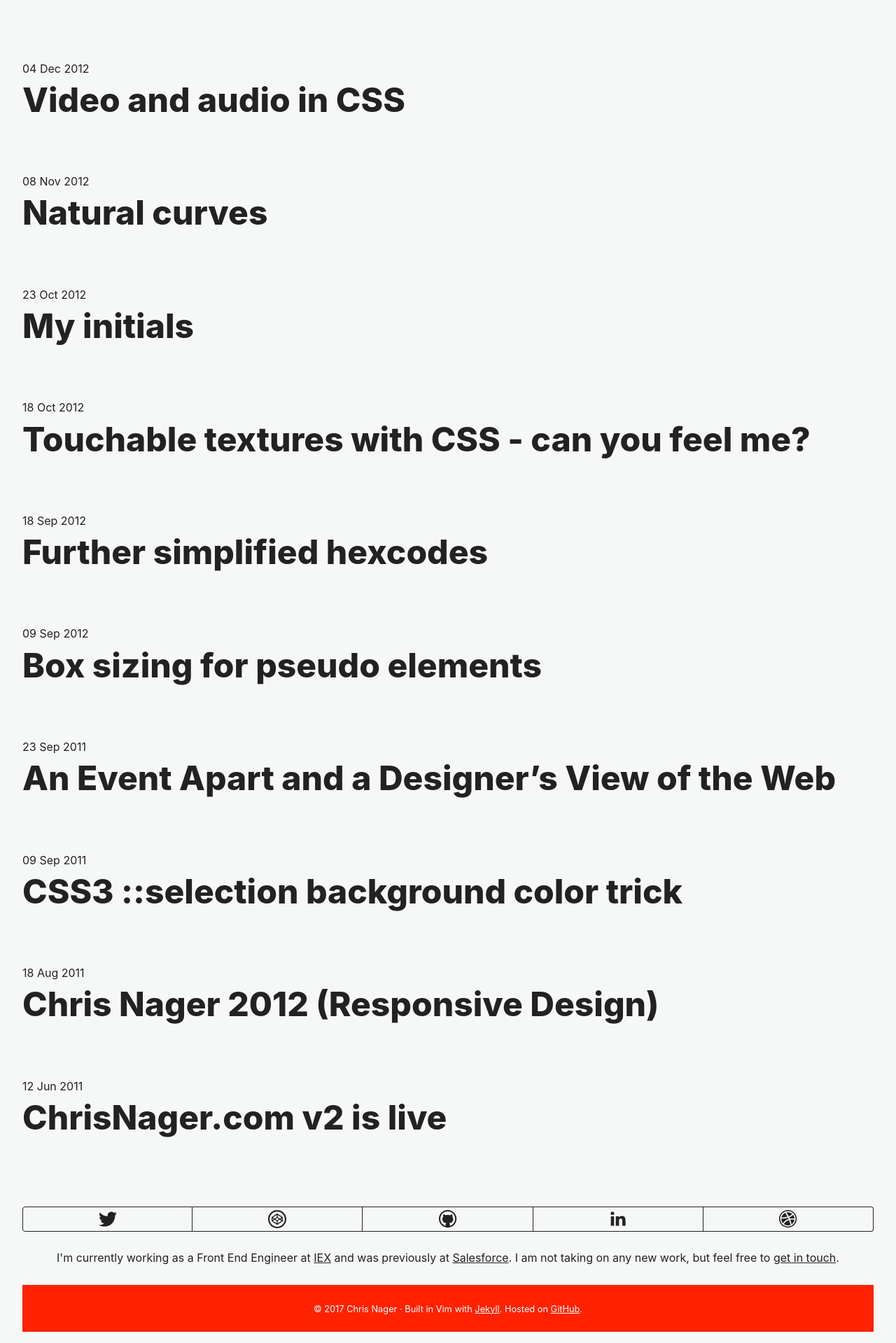
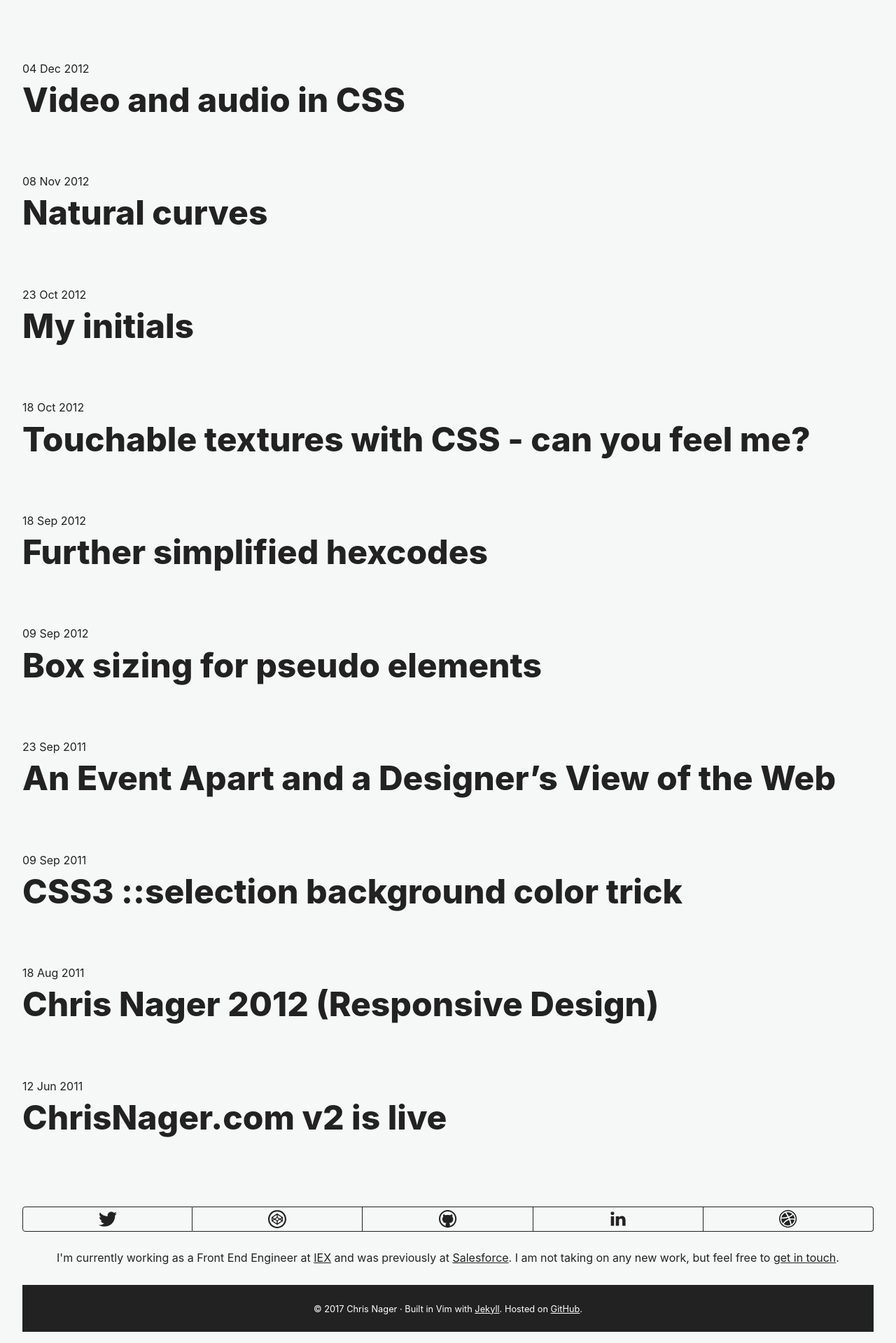
Before and after one commit to chrisnager/chrisnager.github.io, a Jekyll site: the page built from index.html, in a window 1280 px wide. Shown: the part 1714-3633 px from the top of the page at 70% size. Built offline with Jekyll 4.4.1, drawn with Linux system fonts in a browser that asks for light colours; nearby versions of some CDN libraries; library files that are not in the unit come from our copies.

Commit message:
Change footer background color

```diff
--- a/css/chrisnager.css
+++ b/css/chrisnager.css
@@ -37,7 +37,7 @@ html {
 }
 
 ::selection {
-    color: white;
+    color: #fff;
     text-shadow: none;
     background-color: #ff3600;
 }
@@ -263,8 +263,8 @@ iframe {
 .copyright {
     margin-bottom: 0;
     padding: 1.25rem 1rem;
-    color: white;
-    background-color: #f20;
+    color: #fff;
+    background-color: #222;
 }
 
 .copyright p {
@@ -272,7 +272,7 @@ iframe {
 }
 
 .copyright a {
-    color: white;
+    color: #fff;
 }
 
 
@@ -344,7 +344,7 @@ iframe {
 .social-links > li > a:hover,
 .social-links > li > a:focus {
     border-color: #222;
-    color: white;
+    color: #fff;
     background-color: #222;
 }
 
```
